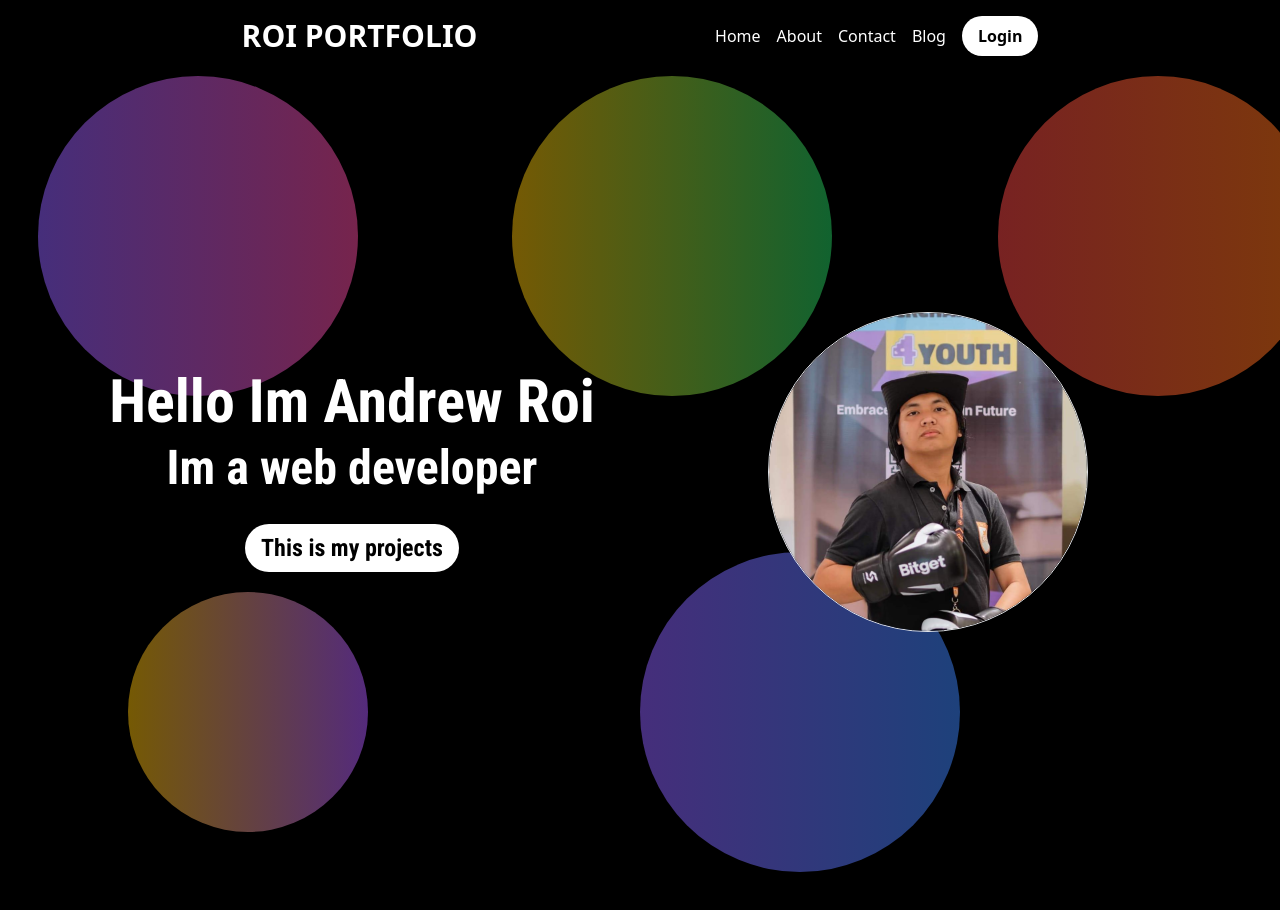
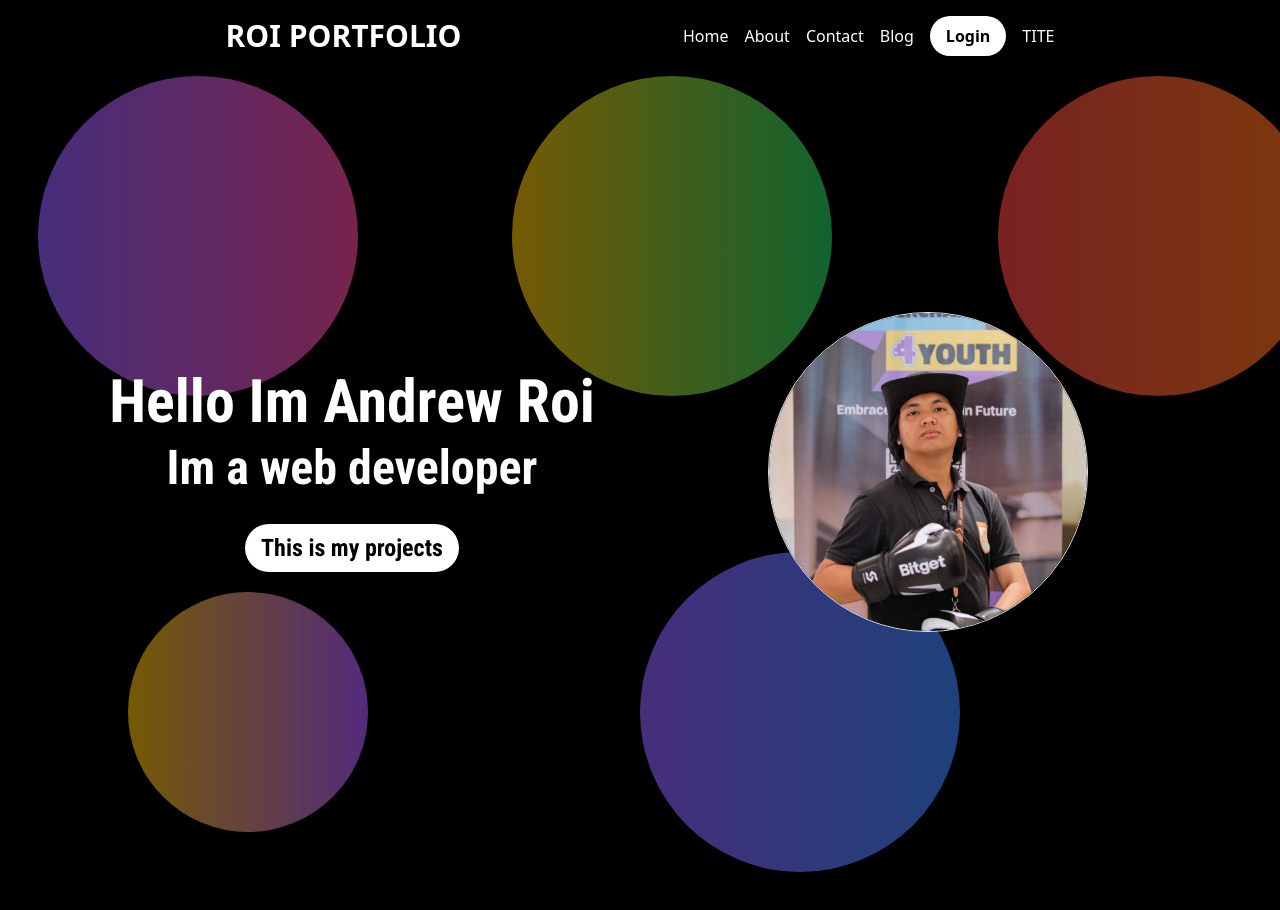
Before and after one commit to eiwaz123/PORTFOLIO, a React (Vite) app: page / in a window 1280 px wide. Shown: the top 910 px of the page. Built offline with nearby package versions, Linux system fonts and the light colour scheme.

Commit message:
may new link

```diff
--- a/src/Components/Home/navbar.jsx
+++ b/src/Components/Home/navbar.jsx
@@ -10,6 +10,7 @@ const Navbar = () => {
         <a className="text-white transition-all delay-50 ease-in   " href="#">Contact</a>
         <a className="text-white transition-all delay-50 ease-in  " href="#">Blog</a>
         <button className=" bg-white px-4 py-2 rounded-full text-black font-bold ">Login</button>
+        <a className="text-white" href="#">TITE</a>
       </div>
 
     </nav>
```
